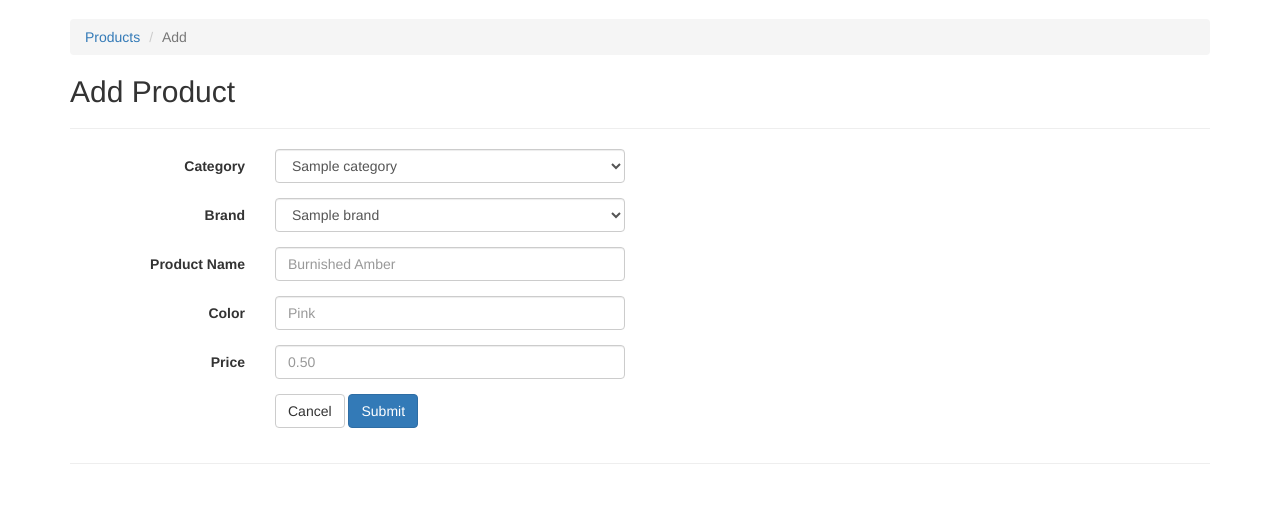
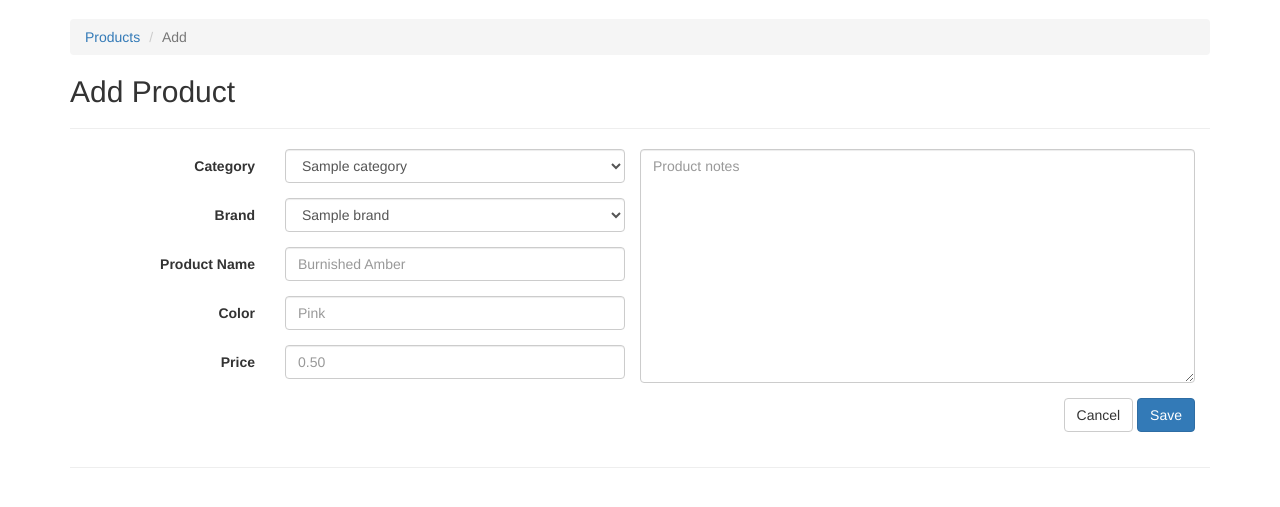
Before and after one commit to seafoodfriedrice/cakes, a Flask app: page /product/add in a window 1280 px wide. Shown: the part 51-558 px from the top of the page. Run offline with Flask 2, Linux system fonts and the light colour scheme; tables that the repository leaves empty hold one stand-in row (values such as "Sample post"); some libraries are stand-ins or nearby versions.

Commit message:
templates: add product notes form and redo product_add.html layout

```diff
--- a/cakes/templates/product_add.html
+++ b/cakes/templates/product_add.html
@@ -9,42 +9,52 @@
 <div class="container-fluid">
 
     <form role="form" method="POST" class="form-horizontal">
+
+    <div class="col-md-6">
         <div class="form-group">
-            <label for="category" class="col-sm-2 control-label">Category</label>
-            <div class="col-sm-4">
+            <label for="category" class="col-sm-4 control-label">Category</label>
+            <div class="col-sm-8">
                 {{ macros.render_select(categories, "category") }}
             </div>
         </div>
         <div class="form-group">
-            <label for="brand" class="col-sm-2 control-label">Brand</label>
-            <div class="col-sm-4">
+            <label for="brand" class="col-sm-4 control-label">Brand</label>
+            <div class="col-sm-8">
                 {{ macros.render_select(brands, "brand") }}
             </div>
         </div>
         <div class="form-group">
-            <label for="product-name" class="col-sm-2 control-label">Product Name</label>
-            <div class="col-sm-4">
+            <label for="product-name" class="col-sm-4 control-label">Product Name</label>
+            <div class="col-sm-8">
                 <input type="text" class="form-control" id="product-name" name="product-name" placeholder="Burnished Amber" required>
             </div>
         </div>
         <div class="form-group">
-            <label for="color" class="col-sm-2 control-label">Color</label>
-            <div class="col-sm-4">
+            <label for="color" class="col-sm-4 control-label">Color</label>
+            <div class="col-sm-8">
                 <input type="text" class="form-control" id="color" name="color" placeholder="Pink">
             </div>
         </div>
         <div class="form-group">
-            <label for="price" class="col-sm-2 control-label">Price</label>
-            <div class="col-sm-4">
+            <label for="price" class="col-sm-4 control-label">Price</label>
+            <div class="col-sm-8">
                 <input type="text" class="form-control" id="price" name="price" placeholder="0.50">
             </div>
         </div>
+    </div>
+
+    <div class="col-md-6">
+       <div class="form-group">
+           <textarea class="form-control" id="notes" name="notes" rows="11" placeholder="Product notes"></textarea>
+       </div>
         <div class="form-group">
-            <div class="col-sm-offset-2 col-sm-3">
+            <div class="pull-right">
                 <a href="{{ url_for('products') }}" type="button" class="btn btn-default">Cancel</a>
-                <button type="submit" class="btn btn-primary">Submit</button>
+                <button type="submit" class="btn btn-primary">Save</button>
             </div>
         </div>
+    </div>
+
     </form>
 
 </div> <!-- /container-fluid -->
```
